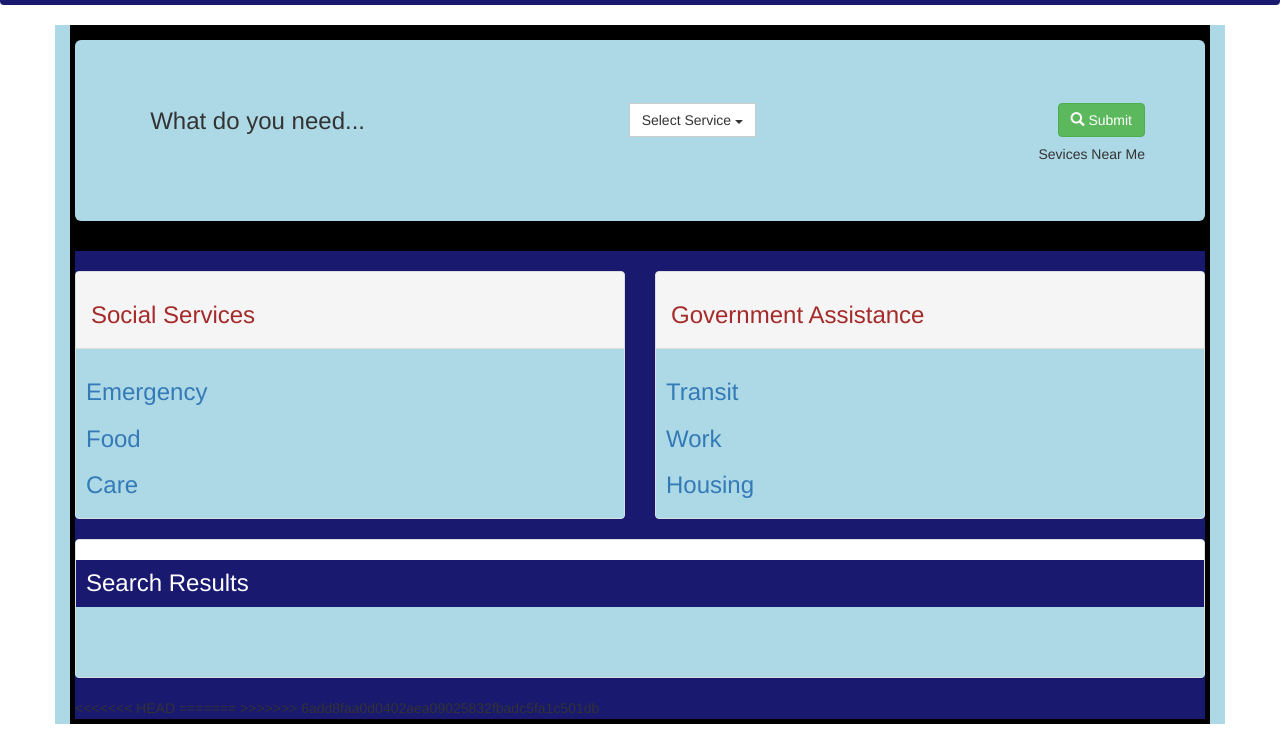
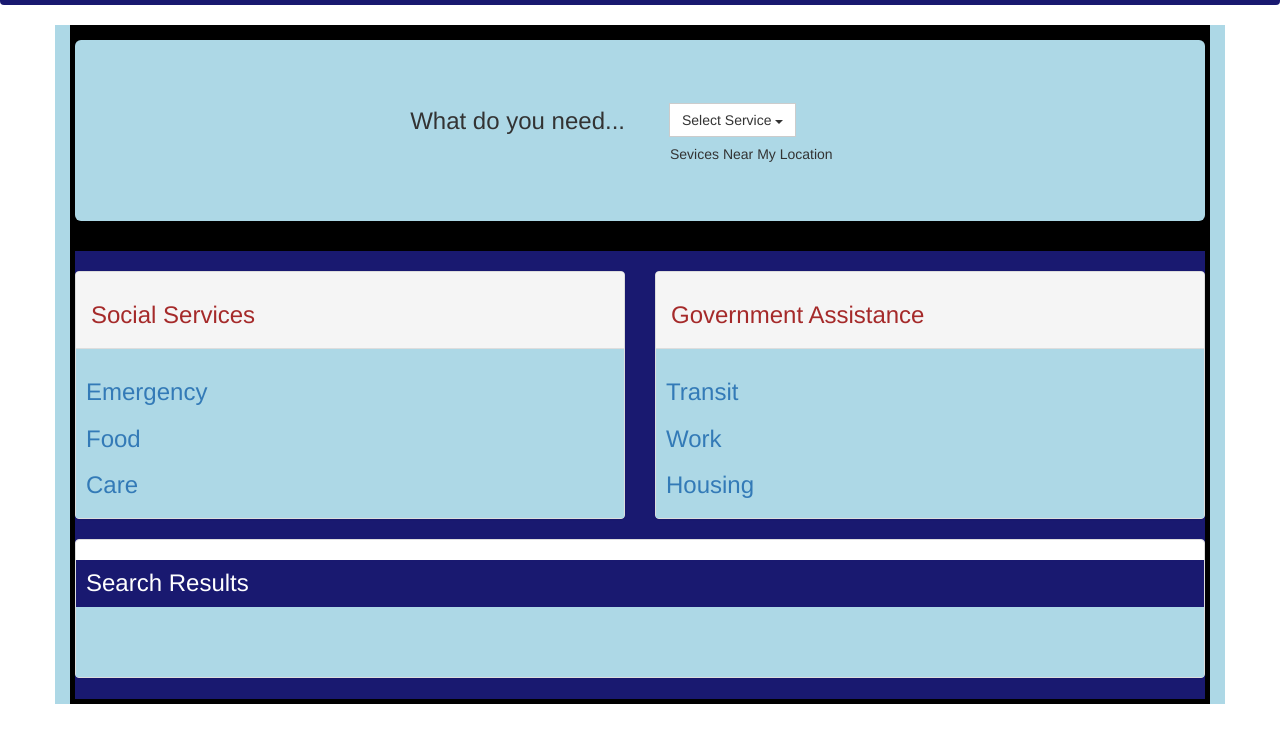
Before and after one commit to dakodablue/project-1, a plain HTML site: page index.html in a window 1280 px wide. Shown: the part 61-800 px from the top of the page. Drawn offline with nearby package versions, Linux system fonts and the light colour scheme.

Commit message:
css/project

```diff
--- a/index.html
+++ b/index.html
@@ -35,20 +35,19 @@
        <div class="jumbotron">
          <div class="text-right">
 
-    <!-- <h1 class="text-center"><strong>I NEED...</strong></h1> -->
+
       <div class="row">
         <div class="col-lg-12">
-
           <div class="row">
-              <div class="col-lg-3">
+            <div class="col-lg-6">
               <h3 class="search">What do you need...</h3>
             </div>
-              <div class="col-lg-9">
+          <div class="col-lg-6">
             <form role="form">
               <div class="form-group">
                 <div class="col-lg-6">
     <div class="input-group">
-      <!-- <input type="text" class="form-control" aria-label="..."> -->
+      <div class="text-left">
         <div class="input-group-btn">
         <button type="button" class="btn btn-default dropdown-toggle" data-toggle="dropdown" aria-haspopup="true" aria-expanded="false">Select Service <span class="caret"></span></button>
         <ul class="dropdown-menu dropdown-menu-right">
@@ -63,17 +62,22 @@
         </div><!-- /btn-group -->
       </div><!-- /input-group -->
     </div><!-- /.col-lg-6 -->
-        <!-- <input class="form-control user-input" id="name-input" type="text"> -->
+  </div>
 </div>
   </form>
-        <button type="button" class="btn btn-success">  <span class="glyphicon glyphicon-search" aria-hidden="true"></span> Submit</button>
-          <h5>Sevices Near Me</h5>
+
+              <div class="col-xs-12">
+             <div class="text-left">
+          <h5>Sevices Near My Location</h5>
             </div>
            </div>
          </div>
        </div>
       </div>
     </div>
+  </div>
+</div>
+
 
       <!-- Left Panel -->
   <div class="container1">
@@ -86,7 +90,6 @@
            <h3 class="panel-title1">Social Services</h3>
        </div>
       <div class="panel-body">
-
         <h3><a class="emergency-link">Emergency</a></h3>
         <h3><a class="food-link">Food</a></h3>
         <h3><a class="care-link">Care</a></h3>
@@ -132,10 +135,7 @@
 
 
 
-<<<<<<< HEAD
 <script type="text/javascript" src="https://maxcdn.bootstrapcdn.com/bootstrap/3.3.7/js/bootstrap.min.js"></script>
-=======
 <script type="text/javascript" src="apiSearch.js"></script>
->>>>>>> 6add8faa0d0402aea09025832fbadc5fa1c501db
 </body>
 </html>
--- a/style.css
+++ b/style.css
@@ -67,6 +67,3 @@
     padding: 10px;
     background-color: midnightblue;
     margin-bottom: 0px;
-
-
-  }
```
Lines whose indentation alone changed are shown as unchanged.
